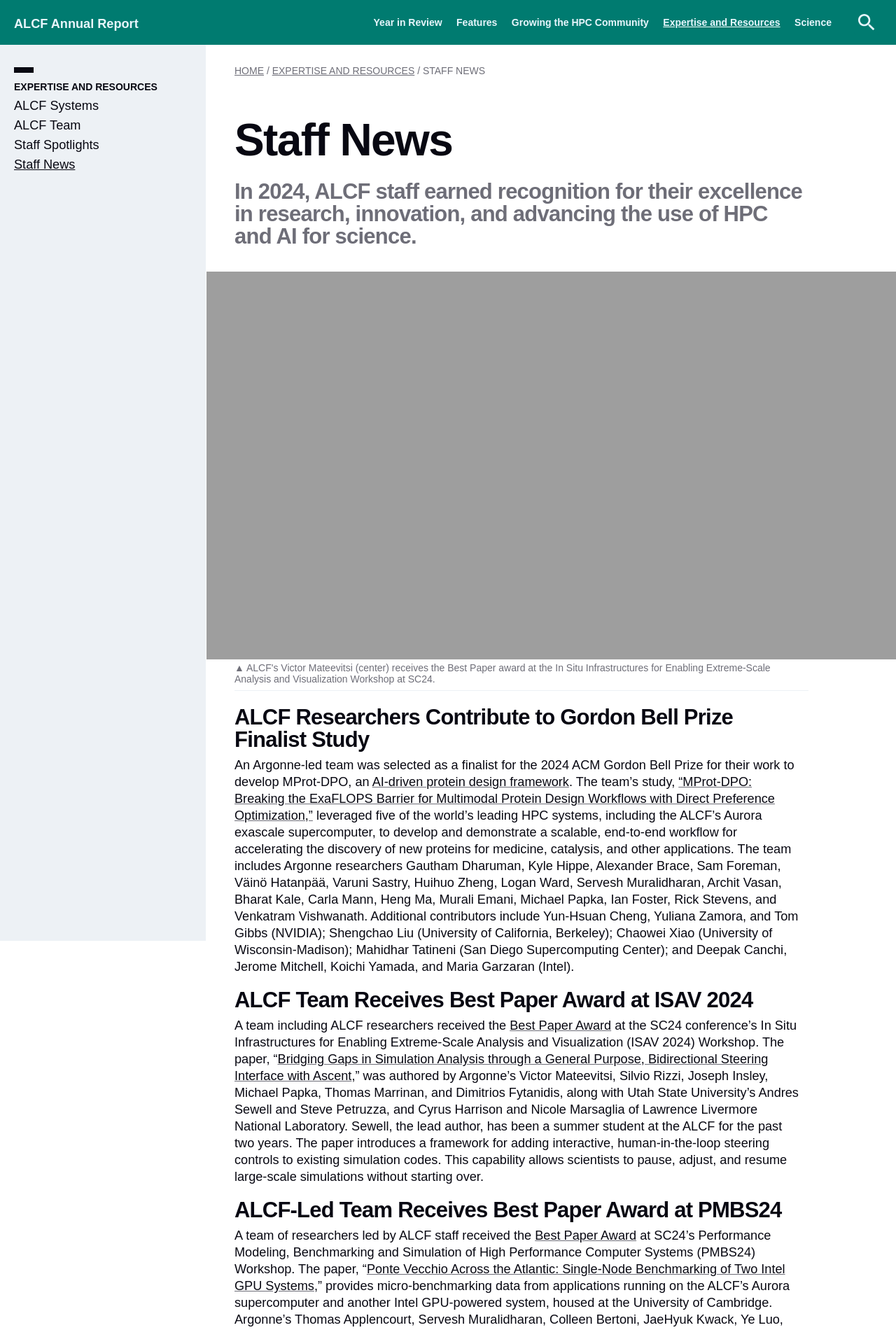
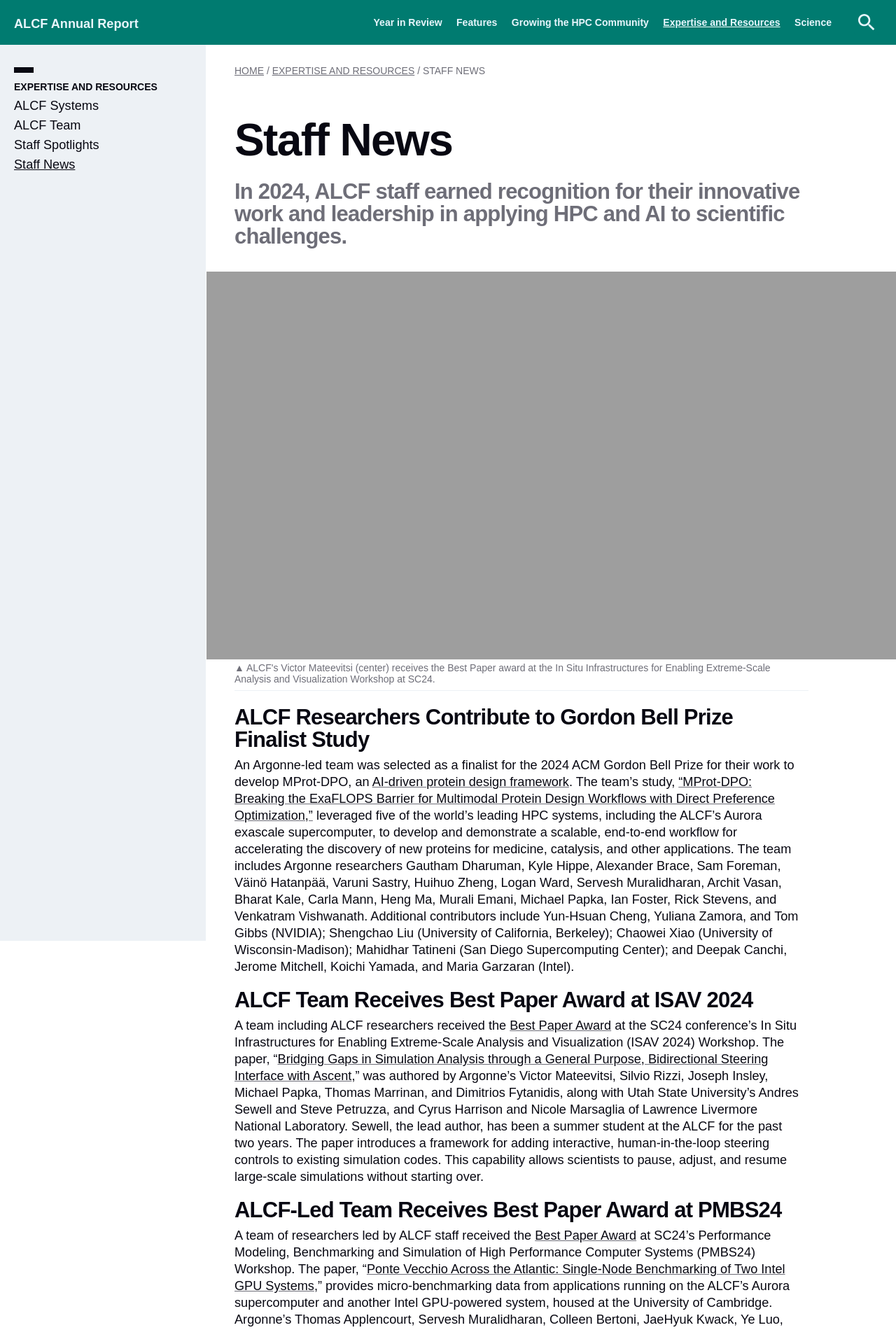
Before and after one commit to argonne-lcf/AR2024, a Jekyll site: the page built from 04_expertise-and-resources/staff-news.md, in a window 1280 px wide. Shown: the top 1900 px of the page at 70% size. Built offline with Jekyll 4.4.1, drawn with Linux system fonts in a browser that asks for light colours; some web fonts are replaced.

Commit message:
Update staff-news.md

```diff
--- a/04_expertise-and-resources/staff-news.md
+++ b/04_expertise-and-resources/staff-news.md
@@ -7,7 +7,7 @@ permalink: expertise-and-resources/staff-news
 title: Staff News
 hero-img-source: "ALCF_bestPaper.jpg"
 hero-img-caption: "ALCF's Victor Mateevitsi (center) receives the Best Paper award at the In Situ Infrastructures for Enabling Extreme-Scale Analysis and Visualization Workshop at SC24."
-intro: "In 2024, ALCF staff earned recognition for their excellence in research, innovation, and advancing the use of HPC and AI for science."
+intro: "In 2024, ALCF staff earned recognition for their innovative work and leadership in applying HPC and AI to scientific challenges."
 ---
 
 ## ALCF Researchers Contribute to Gordon Bell Prize Finalist Study
```
